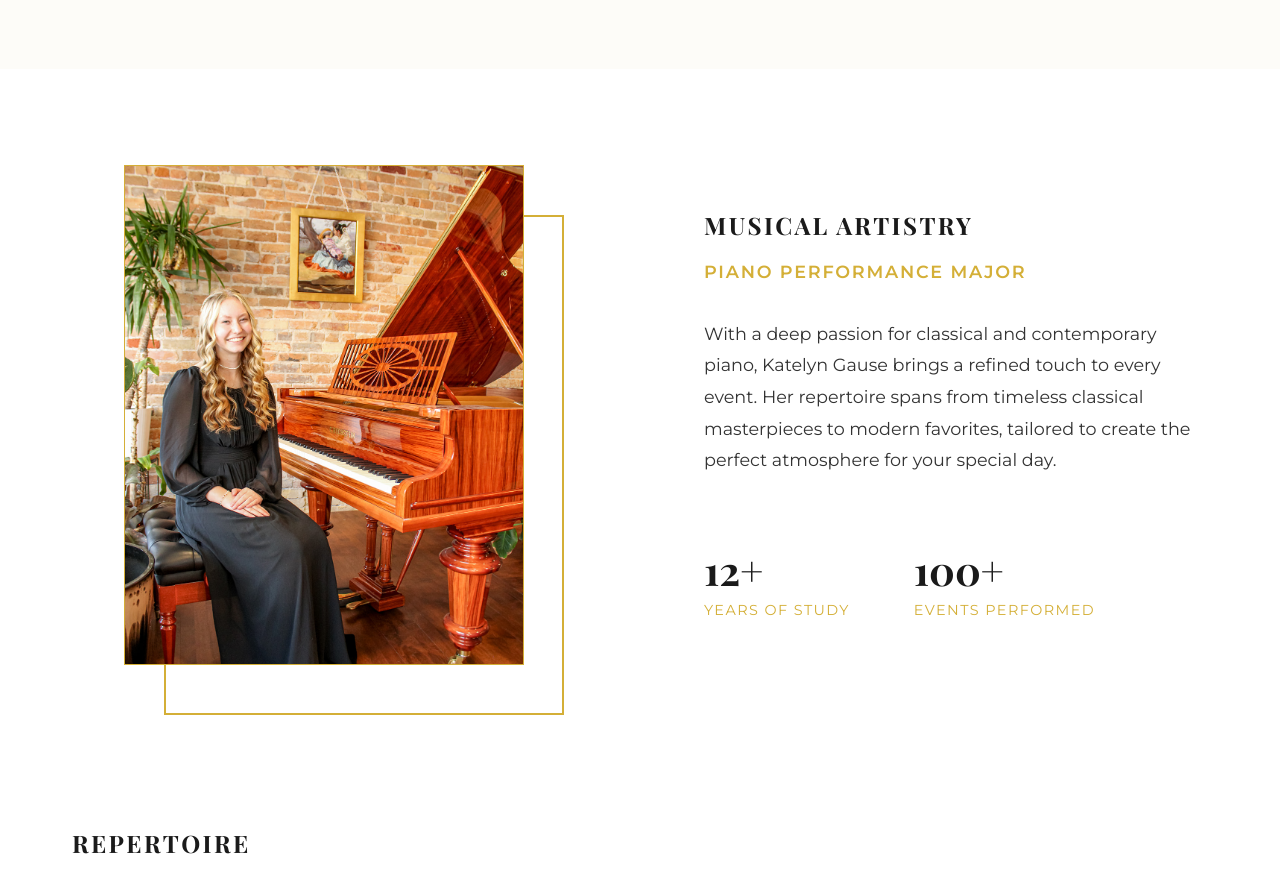
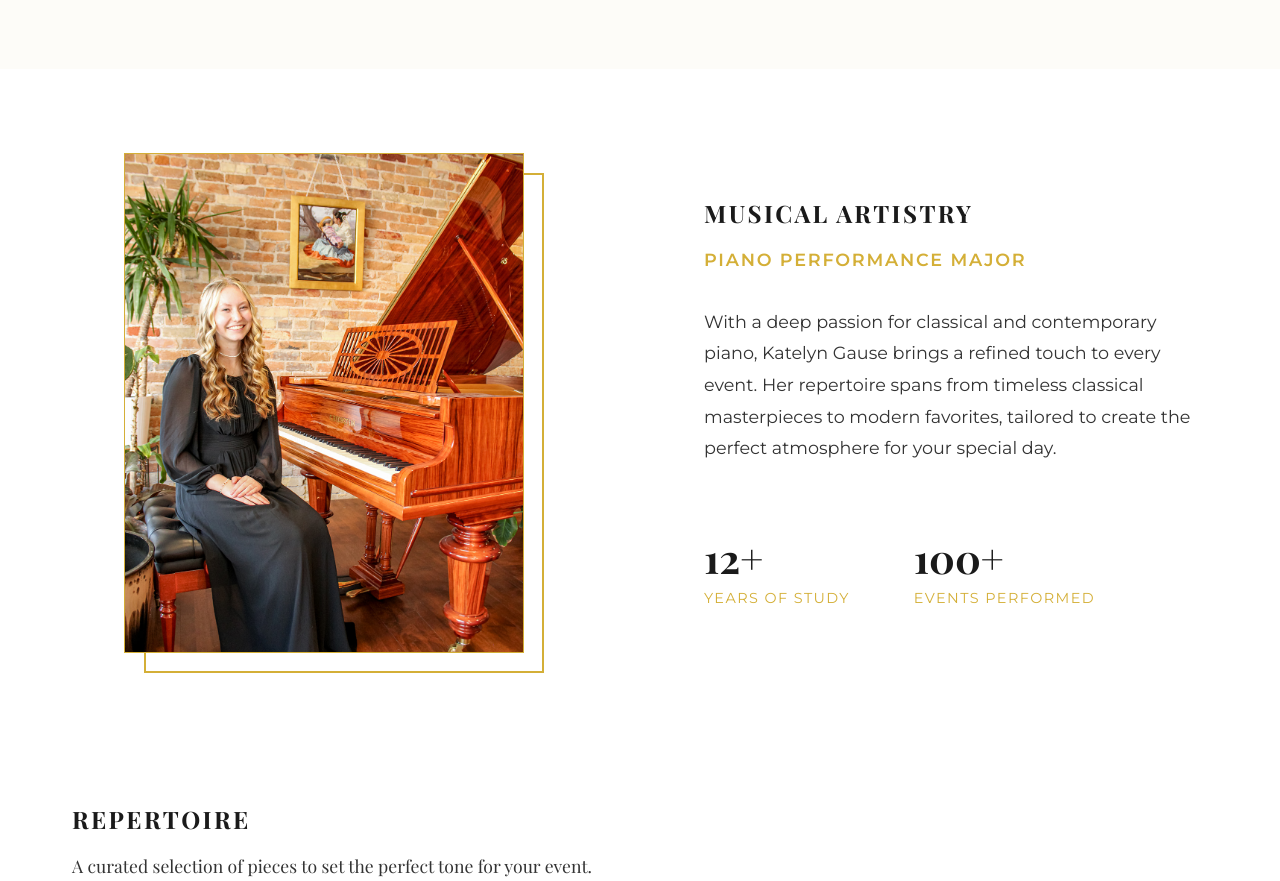
Before and after one commit to gavinmurray614-code/katelyngausepiano, a React (Vite) app: page / in a window 1280 px wide. Shown: the part 700-1581 px from the top of the page. Built offline with nearby package versions, Linux system fonts and the light colour scheme; a web font is replaced by a local one.

Commit message:
pro pic frame

```diff
--- a/src/components/About.css
+++ b/src/components/About.css
@@ -11,10 +11,10 @@
 
 .about-image-container {
   position: relative;
-  padding: var(--space-md);
   display: flex;
   justify-content: center;
   align-items: center;
+  padding: 20px; /* Space for the offset border */
 }
 
 .about-portrait {
@@ -31,15 +31,14 @@
 
 .image-accent-border {
   position: absolute;
-  top: 50%;
-  left: 50%;
   width: 100%;
   max-width: 400px;
-  height: calc(100% - var(--space-md) * 2);
+  height: auto;
   aspect-ratio: 4/5;
   border: 2px solid var(--color-gold);
   z-index: 1;
-  transform: translate(-40%, -40%); /* Slightly offset but visually centered around the image */
+  /* Shift the border 20px down and 20px right */
+  transform: translate(20px, 20px);
 }
 
 .placeholder-text {
```
